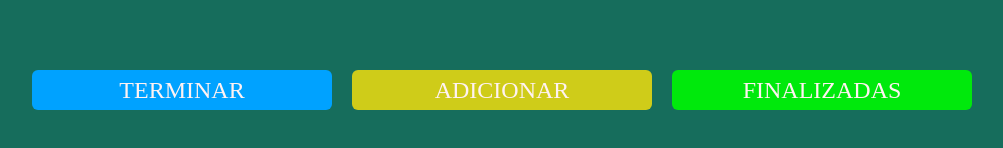
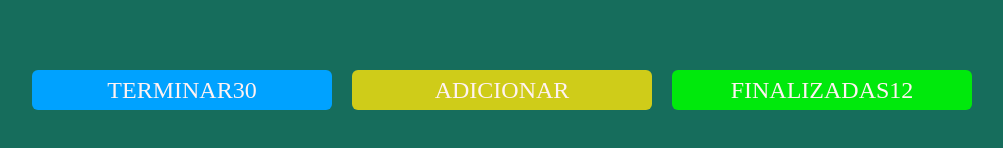
Before and after one commit to estrela801/gerenciador-de-tarefas, a plain HTML site: page index.html in a window 1280 px wide. Shown: the part 166-314 px from the top of the page, without its empty margins (138-1141 px from the left). Drawn offline with Linux system fonts and the light colour scheme.

Commit message:
feat: adicionando tags "span" para a exibição da quantidade de tarefas

```diff
--- a/index.html
+++ b/index.html
@@ -10,9 +10,9 @@
     <section class="container-geral">
         <h1 class="titulo-pagina">tarefas</h1>
         <div class="pai-titulos">
-            <div class="terminar">terminar</div>
+            <div class="terminar">terminar <span class="tasks-terminar">30</span></div>
             <div class="adicionar">adicionar</div>
-            <div class="finalizadas">finalizadas</div>
+            <div class="finalizadas">finalizadas <span class="tasks-finalizadas">12</span></div>
         </div>
 
     </section>
```
